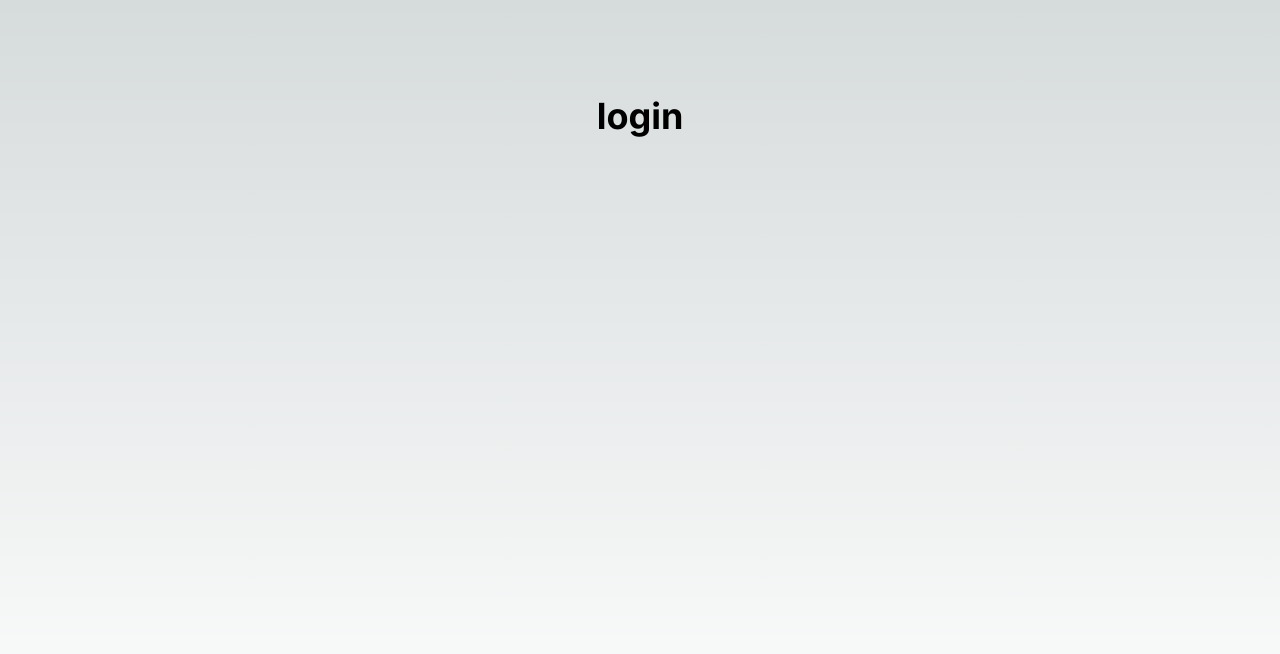
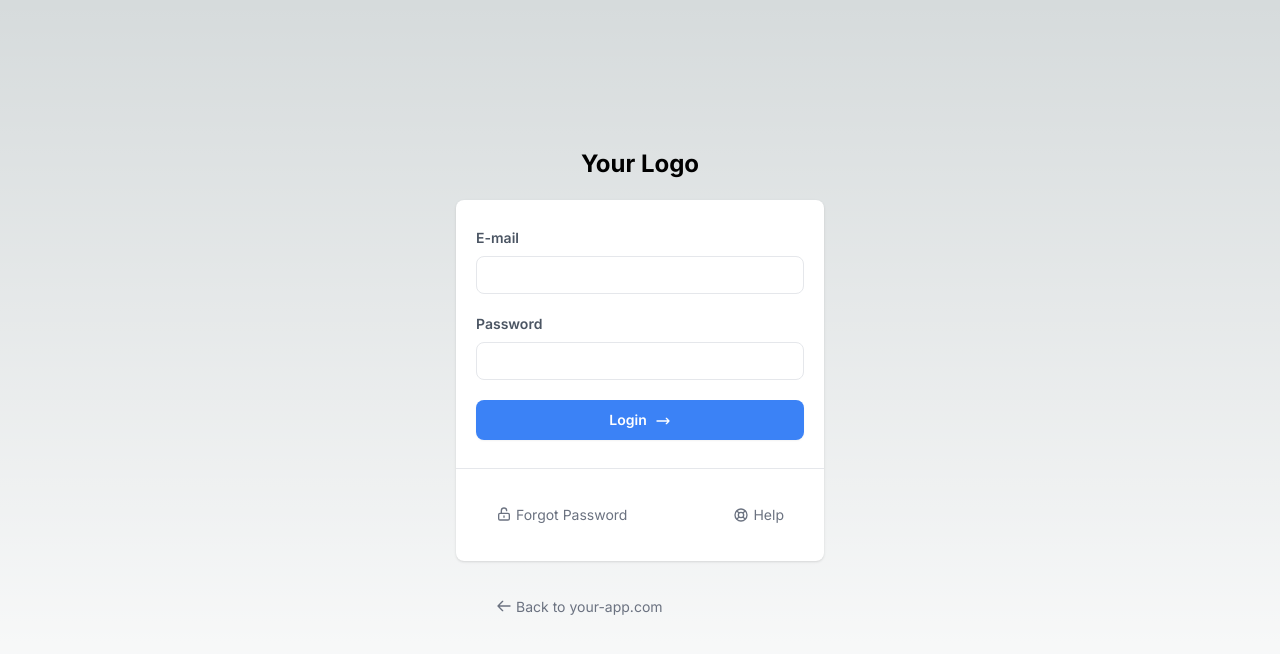
Before and after one commit to Abauchot/campu-quest, a Next.js app: page /login in a window 1280 px wide. Shown: the top 654 px of the page. Built offline with nearby package versions, Linux system fonts and the light colour scheme.

Commit message:
offline wip

```diff
--- a/next.config.js
+++ b/next.config.js
@@ -4,9 +4,14 @@ const withPWA = require('@ducanh2912/next-pwa').default({
     aggressiveFrontEndNavCaching: true,
     reloadOnOnline: true,
     swcMinify: true,
-    disable: process.env.NODE_ENV === 'development',
     workboxOptions: {
         disableDevLogs : true,
+    },
+    fallbacks: {
+        document: '/offline',
+        image: '/offline',
+        font: '/offline',
+        other: '/offline',
     },
 })
 /** @type {import('next').NextConfig} */
--- a/src/app/login/page.js
+++ b/src/app/login/page.js
@@ -1,7 +1,55 @@
 export default function Login() {
   return (
-    <main className="flex min-h-screen flex-col items-center justify-between p-24">
-      <h1 className="text-4xl font-bold text-center"> login</h1>
-    </main>
+    <div class="min-h-screen flex flex-col justify-center sm:py-12">
+      <div class="p-10 xs:p-0 mx-auto md:w-full md:max-w-md">
+        <h1 class="font-bold text-center text-2xl mb-5">Your Logo</h1>
+        <div class="bg-white shadow w-full rounded-lg divide-y divide-gray-200">
+          <div class="px-5 py-7">
+            <label class="font-semibold text-sm text-gray-600 pb-1 block">E-mail</label>
+            <input type="text" class="border rounded-lg px-3 py-2 mt-1 mb-5 text-sm w-full" />
+            <label class="font-semibold text-sm text-gray-600 pb-1 block">Password</label>
+            <input type="text" class="border rounded-lg px-3 py-2 mt-1 mb-5 text-sm w-full" />
+            <button type="button" class="transition duration-200 bg-blue-500 hover:bg-blue-600 focus:bg-blue-700 focus:shadow-sm focus:ring-4 focus:ring-blue-500 focus:ring-opacity-50 text-white w-full py-2.5 rounded-lg text-sm shadow-sm hover:shadow-md font-semibold text-center inline-block">
+                <span class="inline-block mr-2">Login</span>
+                <svg xmlns="http://www.w3.org/2000/svg" fill="none" viewBox="0 0 24 24" stroke="currentColor" class="w-4 h-4 inline-block">
+                    <path stroke-linecap="round" stroke-linejoin="round" stroke-width="2" d="M17 8l4 4m0 0l-4 4m4-4H3" />
+                </svg>
+            </button>
+          </div>
+          <div class="py-5">
+            <div class="grid grid-cols-2 gap-1">
+              <div class="text-center sm:text-left whitespace-nowrap">
+                <button class="transition duration-200 mx-5 px-5 py-4 cursor-pointer font-normal text-sm rounded-lg text-gray-500 hover:bg-gray-100 focus:outline-none focus:bg-gray-200 focus:ring-2 focus:ring-gray-400 focus:ring-opacity-50 ring-inset">
+                    <svg xmlns="http://www.w3.org/2000/svg" fill="none" viewBox="0 0 24 24" stroke="currentColor" class="w-4 h-4 inline-block align-text-top">
+                        <path stroke-linecap="round" stroke-linejoin="round" stroke-width="2" d="M8 11V7a4 4 0 118 0m-4 8v2m-6 4h12a2 2 0 002-2v-6a2 2 0 00-2-2H6a2 2 0 00-2 2v6a2 2 0 002 2z" />
+                    </svg>
+                    <span class="inline-block ml-1">Forgot Password</span>
+                </button>
+              </div>
+              <div class="text-center sm:text-right  whitespace-nowrap">
+                <button class="transition duration-200 mx-5 px-5 py-4 cursor-pointer font-normal text-sm rounded-lg text-gray-500 hover:bg-gray-100 focus:outline-none focus:bg-gray-200 focus:ring-2 focus:ring-gray-400 focus:ring-opacity-50 ring-inset">
+                    <svg xmlns="http://www.w3.org/2000/svg" fill="none" viewBox="0 0 24 24" stroke="currentColor" class="w-4 h-4 inline-block align-text-bottom	">
+                        <path stroke-linecap="round" stroke-linejoin="round" stroke-width="2" d="M18.364 5.636l-3.536 3.536m0 5.656l3.536 3.536M9.172 9.172L5.636 5.636m3.536 9.192l-3.536 3.536M21 12a9 9 0 11-18 0 9 9 0 0118 0zm-5 0a4 4 0 11-8 0 4 4 0 018 0z" />
+                    </svg>
+                    <span class="inline-block ml-1">Help</span>
+                </button>
+              </div>
+            </div>
+          </div>
+        </div>
+        <div class="py-5">
+            <div class="grid grid-cols-2 gap-1">
+              <div class="text-center sm:text-left whitespace-nowrap">
+                <button class="transition duration-200 mx-5 px-5 py-4 cursor-pointer font-normal text-sm rounded-lg text-gray-500 hover:bg-gray-200 focus:outline-none focus:bg-gray-300 focus:ring-2 focus:ring-gray-400 focus:ring-opacity-50 ring-inset">
+                    <svg xmlns="http://www.w3.org/2000/svg" fill="none" viewBox="0 0 24 24" stroke="currentColor" class="w-4 h-4 inline-block align-text-top">
+                        <path stroke-linecap="round" stroke-linejoin="round" stroke-width="2" d="M10 19l-7-7m0 0l7-7m-7 7h18" />
+                    </svg>
+                    <span class="inline-block ml-1">Back to your-app.com</span>
+                </button>
+              </div>
+            </div>
+          </div>
+      </div>
+    </div>
   )
 }
```
Also changed, not shown: public/fallback-development.js (added, +102 -0 lines), public/manifest.json, src/app/quests/page.js (added).
